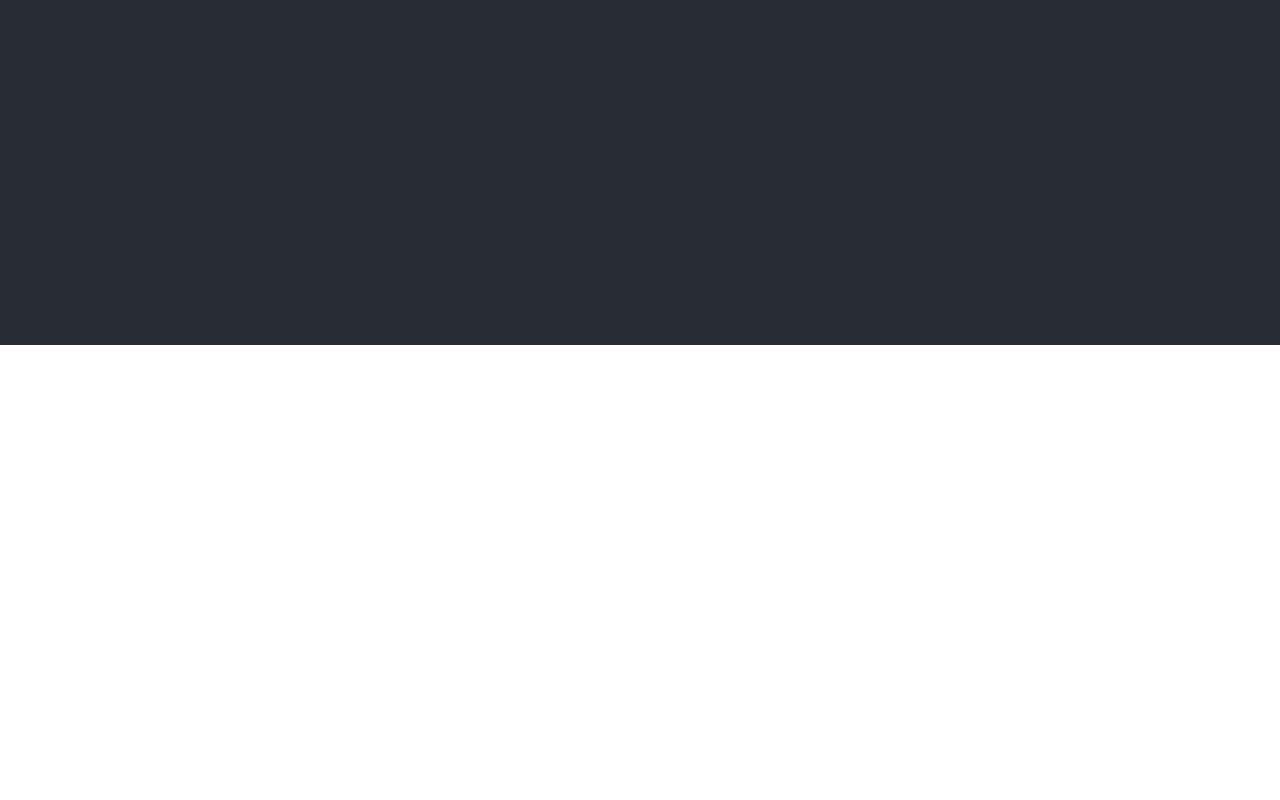
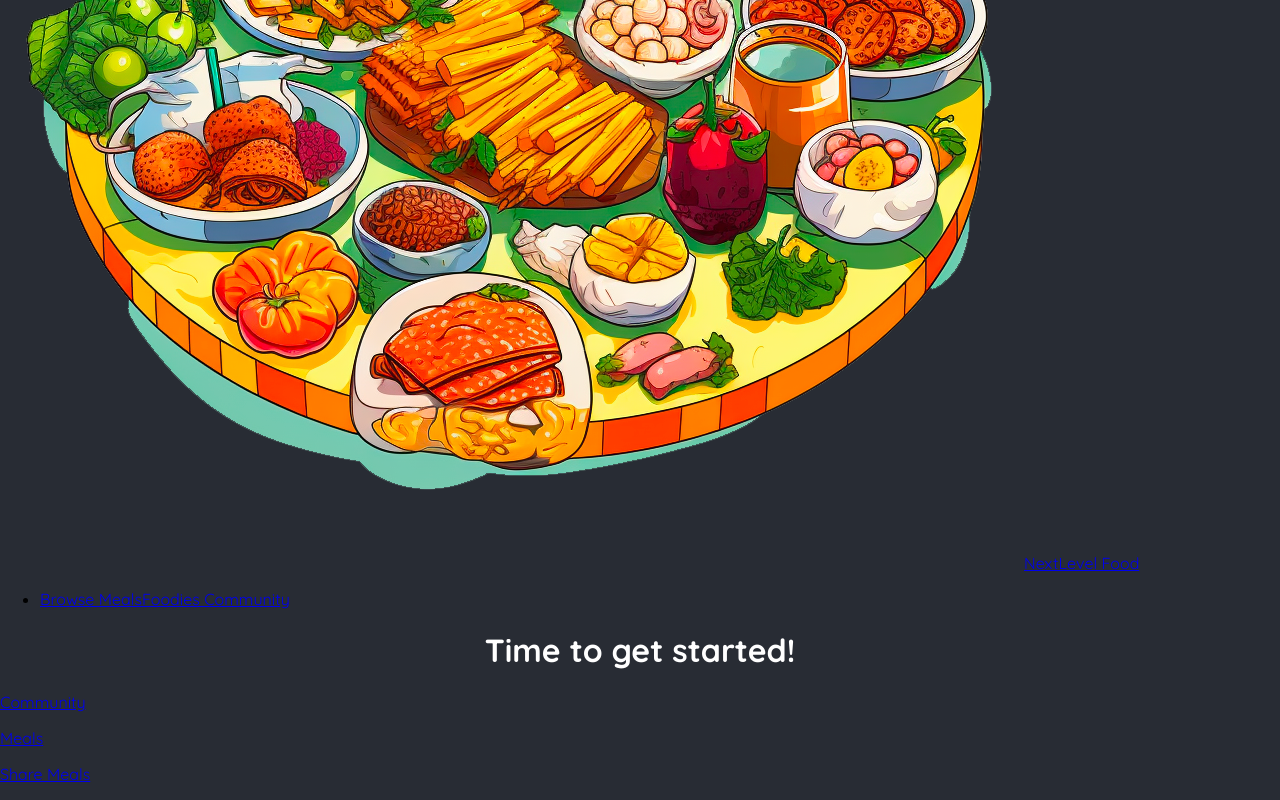
Before and after one commit to ChandraTheMerciless/ReduxWithReact, a Next.js app in the folder Section 25/: page / in a window 1280 px wide. Shown: the part 455-1255 px from the top of the page. Before the commit the page ends 800 px from the top, so only its background shows below. Built offline with nearby package versions, Linux system fonts and the light colour scheme.

Commit message:
Added header to the layout

```diff
--- a/Section 25/app/layout.js
+++ b/Section 25/app/layout.js
@@ -1,3 +1,4 @@
+import MainHeader from '@/components/main-header';
 import './globals.css';
 
 export const metadata = {
@@ -30,6 +31,8 @@
           </svg>
         </div>
 
+        <MainHeader />
+
         {children}
       </body>
     </html>
--- /dev/null
+++ b/Section 25/components/main-header.js
@@ -0,0 +1,23 @@
+import Link from "next/link";
+
+import logoImg from '@/assets/logo.png';
+
+export default function MainHeader() {
+    return (
+        <header>
+            <Link href="/">
+                <img src={logoImg.src} alt="A plate with food" />
+                NextLevel Food
+            </Link>
+
+            <nav>
+                <ul>
+                    <li>
+                        <Link href="/meals">Browse Meals</Link>
+                        <Link href="/community">Foodies Community</Link>
+                    </li>
+                </ul>
+            </nav>
+        </header>
+    )
+}
```
Also changed, not shown: 2 other files (tests, documents, lock files or other folders).
